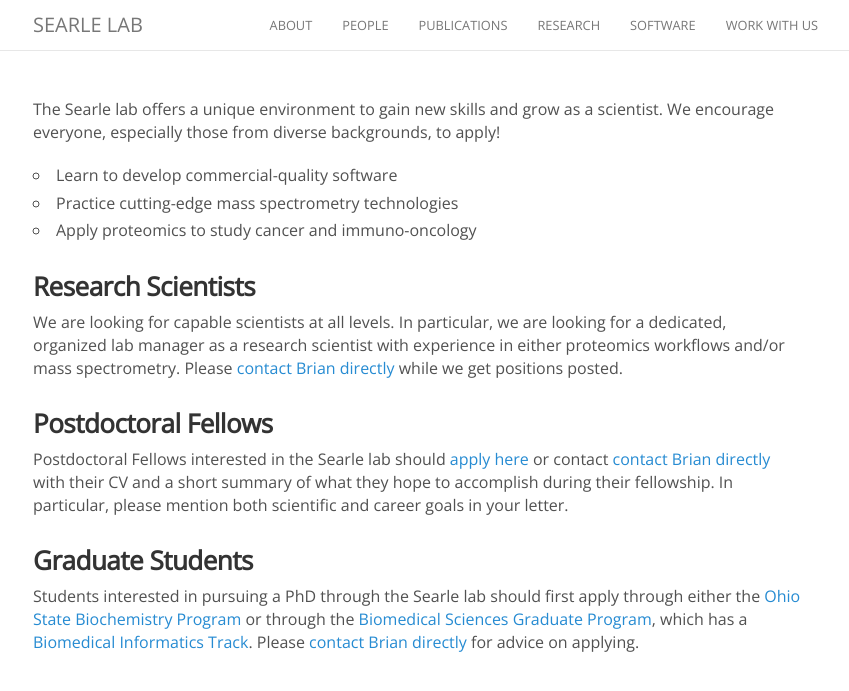
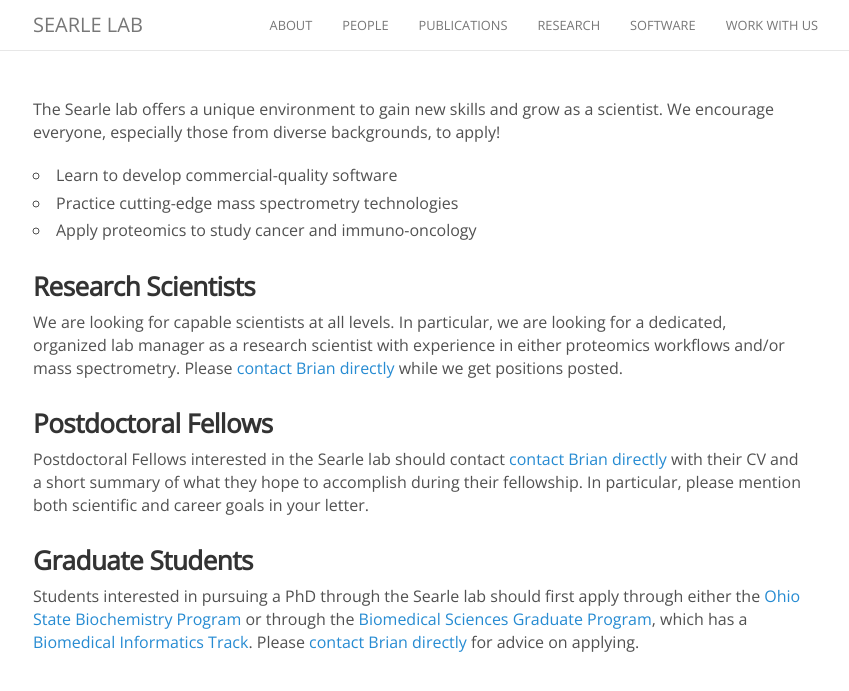
Before and after one commit to searlelab/searlelab.github.io, a Jekyll site: the page built from jobs.md, in a window 1280 px wide. Shown: the top 691 px of the page, without its empty margins (222-1071 px from the left). Built offline with Jekyll 4.4.1, drawn with Linux system fonts in a browser that asks for light colours; nearby versions of some CDN libraries; comment, search, counter and statistics services are not loaded.

Commit message:
Update jobs.md

```diff
--- a/jobs.md
+++ b/jobs.md
@@ -11,7 +11,7 @@
 We are looking for capable scientists at all levels. In particular, we are looking for a dedicated, organized lab manager as a research scientist with experience in either proteomics workflows and/or mass spectrometry. Please [contact Brian directly](../people/brian_searle) while we get positions posted.
 
 ### Postdoctoral Fellows
-Postdoctoral Fellows interested in the Searle lab should [apply here](https://osu.wd1.myworkdayjobs.com/OSUCareers/job/Biomedical-Research-Tower-0112/Post-Doctoral-Scholar_R57271-2) or contact [contact Brian directly](../people/brian_searle) with their CV and a short summary of what they hope to accomplish during their fellowship. In particular, please mention both scientific and career goals in your letter.
+Postdoctoral Fellows interested in the Searle lab should contact [contact Brian directly](../people/brian_searle) with their CV and a short summary of what they hope to accomplish during their fellowship. In particular, please mention both scientific and career goals in your letter.
 
 ### Graduate Students
 Students interested in pursuing a PhD through the Searle lab should first apply through either the [Ohio State Biochemistry Program](https://osbp.osu.edu/) or through the [Biomedical Sciences Graduate Program](https://medicine.osu.edu/education/phd/biomedical-sciences), which has a [Biomedical Informatics Track](https://medicine.osu.edu/education/phd/biomedical-sciences/research-areas/biomedical-informatics). Please [contact Brian directly](../people/brian_searle) for advice on applying.
```
